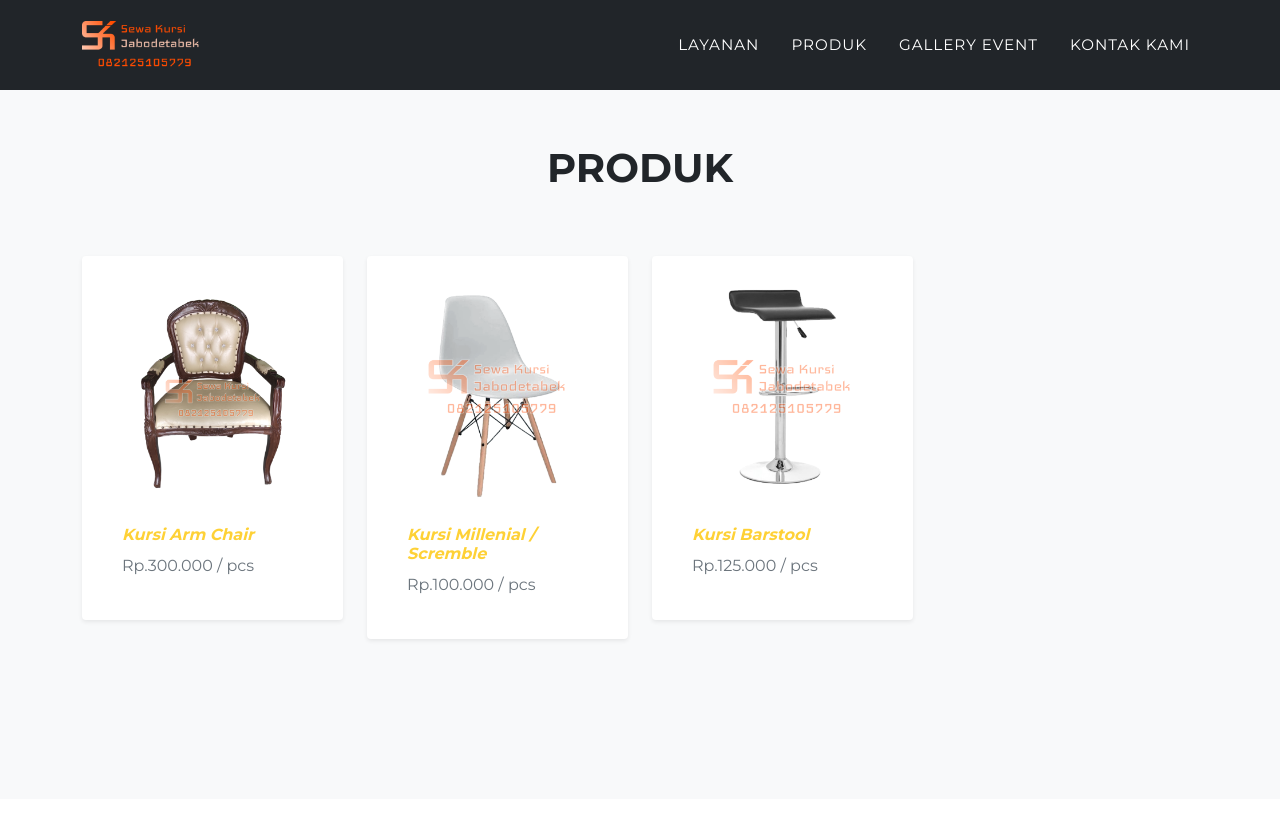
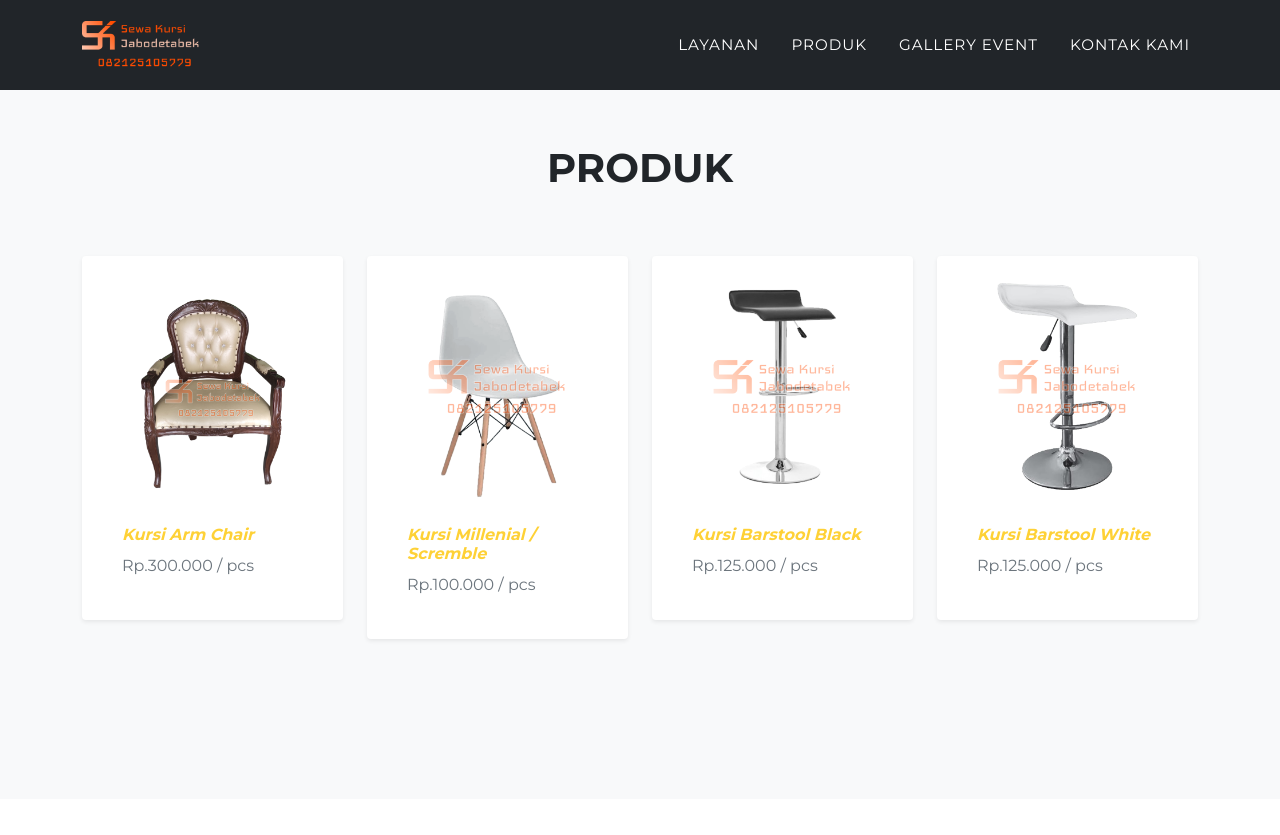
Before and after one commit to ohansyah/sewakursijabodetabek, a PHP site: page /sewakursijabodetabek/categories.php in a window 1280 px wide. Shown: the top 835 px of the page. Run offline with PHP 8.4, Linux system fonts and the light colour scheme; some libraries are stand-ins or nearby versions; some web fonts are replaced.

Commit message:
adjust: split product to black and white

```diff
--- a/data.php
+++ b/data.php
@@ -14,6 +14,7 @@ $WAme = "https://wa.me/+6282125105779";
 $email = "sewakursijabodetabek@gmail.com";
 $maps = "https://goo.gl/maps/RizeC1YfUNe1UgRb6";
 $description = "Sewa Kursi Event Jabodetabek menyediakan jasa persewaan furniture, kursi, sofa, meja dan masih banyak lagi. Untuk menyewa produk kami Anda dapat menghubungi kami di 082125105779.";
+$keyword = "Sewa Kursi Event Jabodetabek, sewa sofa jabodetabek, sewa meja jabodetabek, sewa perlengkapan event jabodetabek, Sewa Furniture di Area Jabodetabek, Sewa Kursi, Sofa, atau Perabot Lainnya Di Sekitar Jabodetabek, Sewa Kursi Terbaik Jabodetabek, Sewa Kursi Jabodetabek, Sewa Kursi Jakarta, Sewa Kursi Pamulang, Sewa Kursi Depok, Sewa Kursi Bogor, Kursi Terbaik untuk Disewakan di Jakarta";
 
 // products
 $category = isset($_GET['category']) ? $_GET['category'] : 'kursi';
@@ -26,10 +27,10 @@ $products = [
             "image" => "assets/img/product/kursi/kursi1-400x400.png",
             "images" => [
                 "assets/img/product/kursi/kursi1-400x400.png",
-                "assets/img/gallery/kursi1-event1/kursi1-event1 (1).jpg",
-                "assets/img/gallery/kursi1-event1/kursi1-event1 (2).jpg",
-                "assets/img/gallery/kursi1-event1/kursi1-event1 (3).jpg",
-                "assets/img/gallery/kursi1-event1/kursi1-event1 (4).jpg",
+                "assets/img/gallery/kursi1-event1/kursi1-event1.jpg",
+                "assets/img/gallery/kursi1-event1/kursi1-event2.jpg",
+                "assets/img/gallery/kursi1-event1/kursi1-event3.jpg",
+                "assets/img/gallery/kursi1-event1/kursi1-event4.jpg",
             ],
         ], [
             "id" => 2,
@@ -42,26 +43,33 @@ $products = [
                 "assets/img/gallery/kursi-millenial-event/millenial2.jpg",
                 "assets/img/gallery/kursi-millenial-event/millenial3.jpg",
                 "assets/img/gallery/kursi-millenial-event/millenial4.jpg",
-                "assets/img/gallery/kursi-millenial-event/millenial5.jpg",
                 "assets/img/gallery/kursi-millenial-event/millenial6.jpg",
             ],
         ], [
             "id" => 3,
-            "heading" => "Kursi Barstool",
+            "heading" => "Kursi Barstool Black",
             "subheading" => "Rp.125.000 / pcs",
-            "image" => "assets/img/product/kursi/barstool-400x400.png",
+            "image" => "assets/img/product/kursi/barstool-black-400x400.png",
             "images" => [
-                "assets/img/product/kursi/barstool-400x400.png",
-                "assets/img/gallery/kursi-barstool-event/barstool1.jpg",
-                "assets/img/gallery/kursi-barstool-event/barstool2.jpg",
-                "assets/img/gallery/kursi-barstool-event/barstool3.jpg",
-                "assets/img/gallery/kursi-barstool-event/barstool4.jpg",
-                "assets/img/gallery/kursi-barstool-event/barstool5.jpg",
-                "assets/img/gallery/kursi-barstool-event/barstool6.jpg",
-                "assets/img/gallery/kursi-barstool-event/barstool7.jpg",
-                "assets/img/gallery/kursi-barstool-event/barstool8.jpg",
-                "assets/img/gallery/kursi-barstool-event/barstool9.jpg",
-                "assets/img/gallery/kursi-barstool-event/barstool10.jpg",
+                "assets/img/product/kursi/barstool-black-400x400.png",
+                "assets/img/gallery/kursi-barstool-black-event/barstool1.jpg",
+                "assets/img/gallery/kursi-barstool-black-event/barstool2.jpg",
+                "assets/img/gallery/kursi-barstool-black-event/barstool3.jpg",
+                "assets/img/gallery/kursi-barstool-black-event/barstool4.jpg",
+                "assets/img/gallery/kursi-barstool-black-event/barstool5.jpg",
+            ],
+        ], [
+            "id" => 3,
+            "heading" => "Kursi Barstool White",
+            "subheading" => "Rp.125.000 / pcs",
+            "image" => "assets/img/product/kursi/barstool-white-400x400.png",
+            "images" => [
+                "assets/img/product/kursi/barstool-white-400x400.png",
+                "assets/img/gallery/kursi-barstool-white-event/barstool1.jpg",
+                "assets/img/gallery/kursi-barstool-white-event/barstool2.jpg",
+                "assets/img/gallery/kursi-barstool-white-event/barstool3.jpg",
+                "assets/img/gallery/kursi-barstool-white-event/barstool4.jpg",
+                "assets/img/gallery/kursi-barstool-white-event/barstool5.jpg",
             ],
         ],
     ],
```
Also changed, not shown: assets/img/gallery/kursi-barstool-black-event/barstool1.jpg (renamed from assets/img/gallery/kursi-barstool-event/barstool4.jpg), assets/img/gallery/kursi-barstool-black-event/barstool2.jpg (renamed from assets/img/gallery/kursi-barstool-event/barstool5.jpg), assets/img/gallery/kursi-barstool-black-event/barstool3.jpg (renamed from assets/img/gallery/kursi-barstool-event/barstool8.jpg), assets/img/gallery/kursi-barstool-black-event/barstool4.jpg (renamed from assets/img/gallery/kursi-barstool-event/barstool9.jpg), assets/img/gallery/kursi-barstool-black-event/barstool5.jpg (renamed from assets/img/gallery/kursi-barstool-event/barstool10.jpg), assets/img/gallery/kursi-barstool-white-event/barstool1.jpg (renamed from assets/img/gallery/kursi-barstool-event/barstool1.jpg), assets/img/gallery/kursi-barstool-white-event/barstool2.jpg (renamed from assets/img/gallery/kursi-barstool-event/barstool2.jpg), assets/img/gallery/kursi-barstool-white-event/barstool3.jpg (renamed from assets/img/gallery/kursi-barstool-event/barstool3.jpg), assets/img/gallery/kursi-barstool-white-event/barstool4.jpg (renamed from assets/img/gallery/kursi-barstool-event/barstool6.jpg), assets/img/gallery/kursi-barstool-white-event/barstool5.jpg (renamed from assets/img/gallery/kursi-barstool-event/barstool7.jpg), assets/img/gallery/kursi-millenial-event/millenial5.jpg (deleted), assets/img/gallery/kursi1-event1/kursi1-event1.jpg (renamed from assets/img/gallery/kursi1-event1/kursi1-event1 (1).jpg), assets/img/gallery/kursi1-event1/kursi1-event2.jpg (renamed from assets/img/gallery/kursi1-event1/kursi1-event1 (2).jpg), assets/img/gallery/kursi1-event1/kursi1-event3.jpg (renamed from assets/img/gallery/kursi1-event1/kursi1-event1 (3).jpg), 3 more files.
